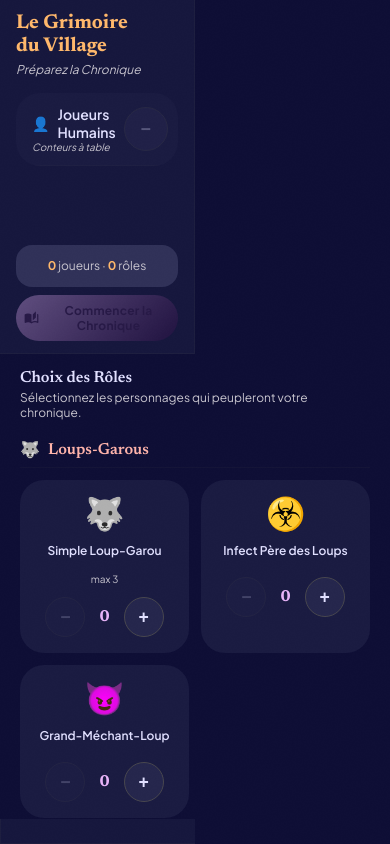
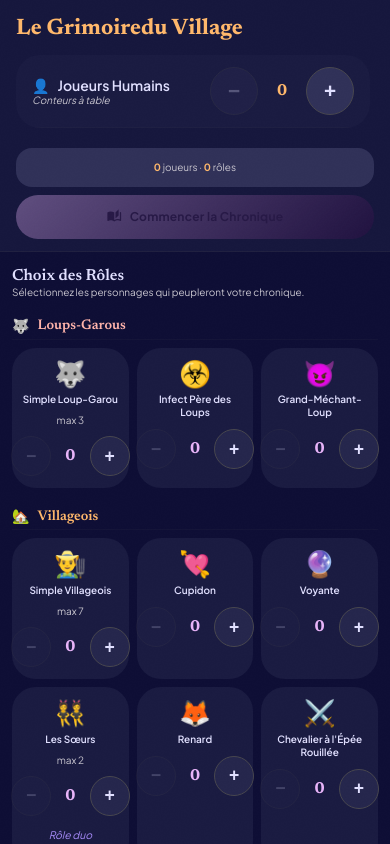
Before and after one commit to theobaldcharlie83-hue/loup_garou, a React (Vite) app: page / in a window 390 px wide. Built offline with nearby package versions, Linux system fonts and the light colour scheme.

Commit message:
fix: refonte complete layout responsive SetupScreen mobile et tablette

```diff
--- a/src/screens/SetupScreen/SetupScreen.css
+++ b/src/screens/SetupScreen/SetupScreen.css
@@ -593,24 +593,30 @@
   to { transform: scale(1); opacity: 1; }
 }
 
-/* ─── Responsive Tablettes & Petits Écrans ────────────────── */
-@media (max-width: 1024px) {
-  /* La grille passe à 2 colonnes égales en haut + zone rôles en bas */
-  /* Note: on garde grid-template-columns car les éléments suivent
-     l'ordre du DOM naturellement sans grid-area */
+
+/* ═══════════════════════════════════════════════════════════════
+   RESPONSIVE — SetupScreen
+   Desktop  ≥ 1024px : 3 colonnes (styles de base ci-dessus)
+   Tablette 640–1023px : 2 rangées (sidebars | rôles)
+   Mobile   < 640px  : colonne unique, défilement vertical
+   ═══════════════════════════════════════════════════════════════ */
+
+/* ─── Tablette Portrait & Paysage (640px – 1023px) ──────────── */
+@media (min-width: 640px) and (max-width: 1023px) {
+  /* Grille 2 colonnes : sidebars côte à côte en haut, rôles en bas */
   .setup-screen {
     grid-template-columns: 1fr 1fr;
     grid-template-rows: minmax(0, 42vh) 1fr;
   }
 
-  /* La zone des rôles (main) doit occuper toute la largeur sur 2ème rangée */
+  /* Rôles : pleine largeur sur la 2e rangée
+     (l'auto-placement CSS met sidebar→col1r1, roles→r2, sidebar-right→col2r1) */
   .setup-roles-zone {
     grid-column: 1 / -1;
     overflow-y: auto;
     padding: var(--space-4) var(--space-5);
   }
 
-  /* Les deux sidebars en haut : hauteur fixe et scroll interne */
   .setup-sidebar,
   .setup-sidebar-right {
     overflow-y: auto;
@@ -622,20 +628,20 @@
     border-left: 1px solid rgba(71, 70, 78, 0.15);
   }
 
+  /* Laisser le parent sidebar gérer le scroll ; désactiver le double scroll */
   .setup-sidebar__scrollable-area {
-    padding-right: 0;
-    overflow: visible; /* Laisse le parent gérer le scroll */
+    overflow: visible;
+    flex: unset;
+    min-height: unset;
   }
 
   .player-names-list {
-    padding: var(--space-2) var(--space-3);
-    overflow-y: visible; /* Laisse le parent sidebar gérer le scroll */
+    overflow-y: visible;
+    flex: unset;
+    min-height: unset;
   }
 
-  .setup-footer {
-    padding-top: var(--space-1);
-    gap: var(--space-2);
-  }
+  .setup-footer { padding-top: var(--space-1); gap: var(--space-2); }
 
   .btn-primary.setup-cta,
   .btn-secondary.setup-cta {
@@ -643,63 +649,121 @@
     font-size: var(--text-label-lg);
   }
 
-  /* Boutons plus grands pour le toucher */
-  .counter-btn {
-    width: 44px;
-    height: 44px;
+  .counter-btn { width: 44px; height: 44px; }
+  .qty-btn { width: 40px; height: 40px; font-size: 1.1rem; }
+}
+
+/* Tablette en paysage (hauteur réduite) */
+@media (min-width: 640px) and (max-width: 1023px) and (max-height: 600px) {
+  .setup-screen { grid-template-rows: minmax(0, 50vh) 1fr; }
+  .setup-sidebar__title { font-size: var(--text-title-lg); }
+  .setup-sidebar__subtitle { display: none; }
+  .setup-footer { gap: var(--space-1); }
+  .btn-primary.setup-cta,
+  .btn-secondary.setup-cta { padding: 6px var(--space-3); font-size: var(--text-label-md); }
+  .setup-summary { font-size: var(--text-label-md); padding: var(--space-2) var(--space-3); }
+  .player-block__header { padding: var(--space-2) var(--space-3); }
+}
+
+/* ─── Mobile Portrait (< 640px) ──────────────────────────────── */
+/* Disposition : colonne unique, tout le contenu défile verticalement.
+   Ordre DOM : [Sidebar gauche (humains + CTA)] → [Rôles] → [Sidebar droite (peluches)] */
+@media (max-width: 639px) {
+  .setup-screen {
+    display: flex;
+    flex-direction: column;
+    height: auto;
+    min-height: 100vh;
+    min-height: 100dvh; /* Exclut la barre d'adresse du navigateur mobile */
+    overflow-y: auto;
+    overflow-x: hidden;
   }
 
-  .qty-btn {
-    width: 40px;
-    height: 40px;
-    font-size: 1.1rem;
-  }
-}
-
-/* ─── Mode Paysage Mobile (ex: S23 Ultra en paysage) ───────── */
-@media (max-width: 1024px) and (max-height: 600px) {
-  .setup-screen {
-    grid-template-rows: minmax(0, 48vh) 1fr;
+  /* Sidebar gauche : visible en entier, pas de scroll interne */
+  .setup-sidebar {
+    overflow: visible;
+    height: auto;
+    border-right: none;
+    border-bottom: 1px solid rgba(71, 70, 78, 0.2);
+    padding: var(--space-4) var(--space-4) var(--space-3);
+    gap: var(--space-3);
+    flex-shrink: 0;
   }
 
-  .setup-sidebar,
+  /* Sidebar droite : visible en entier, pas de scroll interne */
   .setup-sidebar-right {
-    padding: var(--space-2) var(--space-3);
+    overflow: visible;
+    height: auto;
+    border-left: none;
+    border-bottom: 1px solid rgba(71, 70, 78, 0.2);
+    padding: var(--space-3) var(--space-4);
+    gap: var(--space-3);
+    flex-shrink: 0;
   }
 
-  .setup-sidebar__title {
-    font-size: var(--text-title-lg);
+  /* Zone des rôles : prend l'espace disponible */
+  .setup-roles-zone {
+    overflow: visible;
+    height: auto;
+    padding: var(--space-4) var(--space-3);
+    flex-shrink: 0;
   }
 
-  .setup-sidebar__subtitle {
-    display: none; /* Gain de place sur petit écran */
+  /* Désactiver le double scroll interne du sidebar (inutile en colonne unique) */
+  .setup-sidebar__scrollable-area {
+    overflow: visible;
+    flex: unset;
+    min-height: unset;
+    gap: var(--space-3);
   }
 
-  .setup-footer {
-    gap: var(--space-1);
+  .player-names-list {
+    overflow-y: visible;
+    flex: unset;
+    min-height: unset;
+    padding: 0;
+    gap: var(--space-2);
   }
+
+  /* Titre compact — le "br" crée un retour à la ligne superflu sur mobile */
+  .setup-sidebar__title { font-size: 1.4rem; line-height: 1.2; }
+  .setup-sidebar__title br { display: none; }
+  .setup-sidebar__subtitle { display: none; }
+
+  /* Footer dans le sidebar gauche */
+  .setup-footer { padding-top: var(--space-2); gap: var(--space-2); }
 
   .btn-primary.setup-cta,
   .btn-secondary.setup-cta {
-    padding: 6px var(--space-2);
-    font-size: var(--text-label-md);
+    padding: var(--space-3);
+    font-size: var(--text-label-lg);
   }
 
-  .setup-summary {
-    font-size: var(--text-label-md);
-    padding: var(--space-2) var(--space-3);
+  .setup-summary { font-size: var(--text-label-md); }
+
+  /* Cibles tactiles agrandies */
+  .counter-btn { width: 48px; height: 48px; font-size: 1.3rem; }
+  .qty-btn { width: 40px; height: 40px; font-size: 1.1rem; }
+
+  /* Grille de rôles : 2 colonnes adaptées mobile */
+  .roles-grid {
+    grid-template-columns: repeat(auto-fill, minmax(110px, 1fr));
+    gap: var(--space-2);
   }
 
-  .player-block__header {
-    padding: var(--space-2) var(--space-3);
-  }
+  .role-card { padding: var(--space-3) var(--space-2); }
+  .role-card__icon { font-size: 1.6rem; }
+  .role-card__name { font-size: var(--text-label-md); min-height: unset; }
+  .role-card__qty { margin-top: 2px; }
 
-  .counter-btn {
-    width: 36px;
-    height: 36px;
-  }
+  /* Titres de section plus compacts */
+  .roles-zone-header h2 { font-size: var(--text-title-lg); }
+  .roles-zone-header p { font-size: var(--text-label-md); margin-top: 2px; }
 
-  .counter-value {
+  /* Titres des équipes */
+  .roles-section-title {
     font-size: var(--text-title-md);
+    padding-bottom: var(--space-1);
+    margin-bottom: var(--space-2);
   }
 }
```
